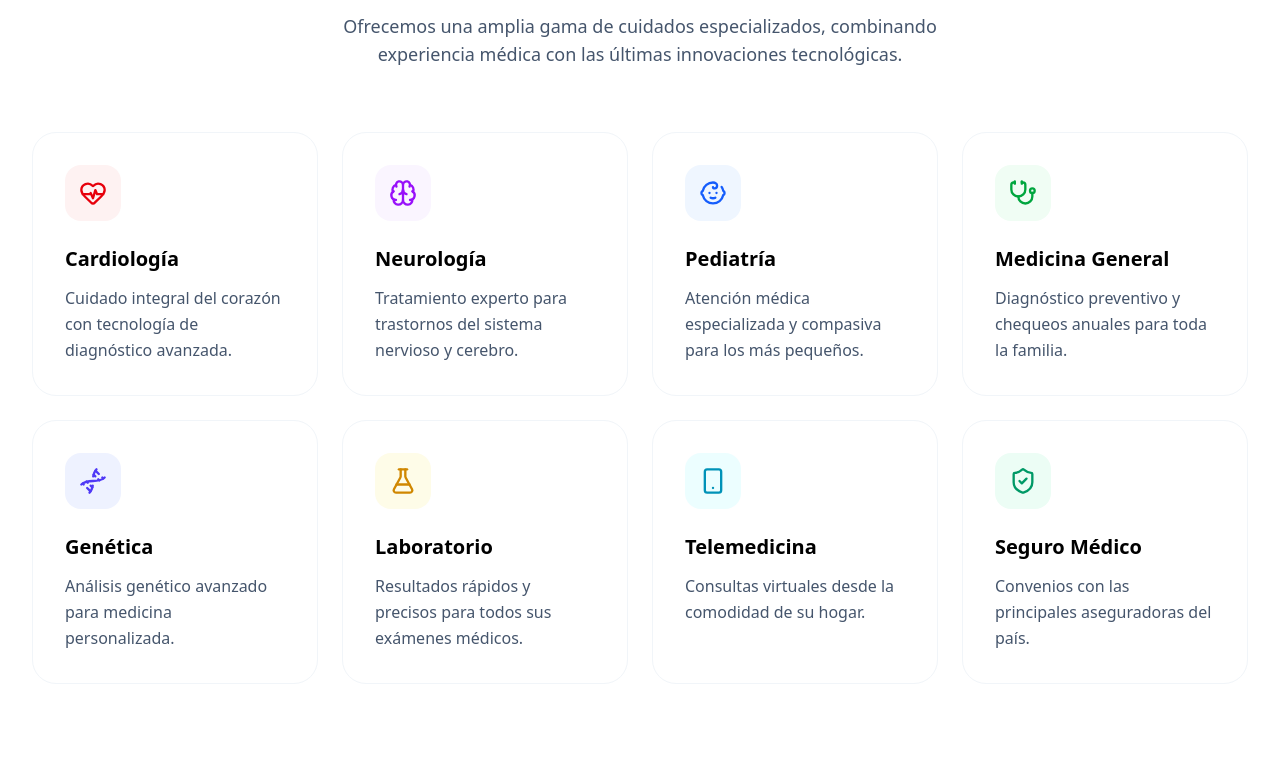
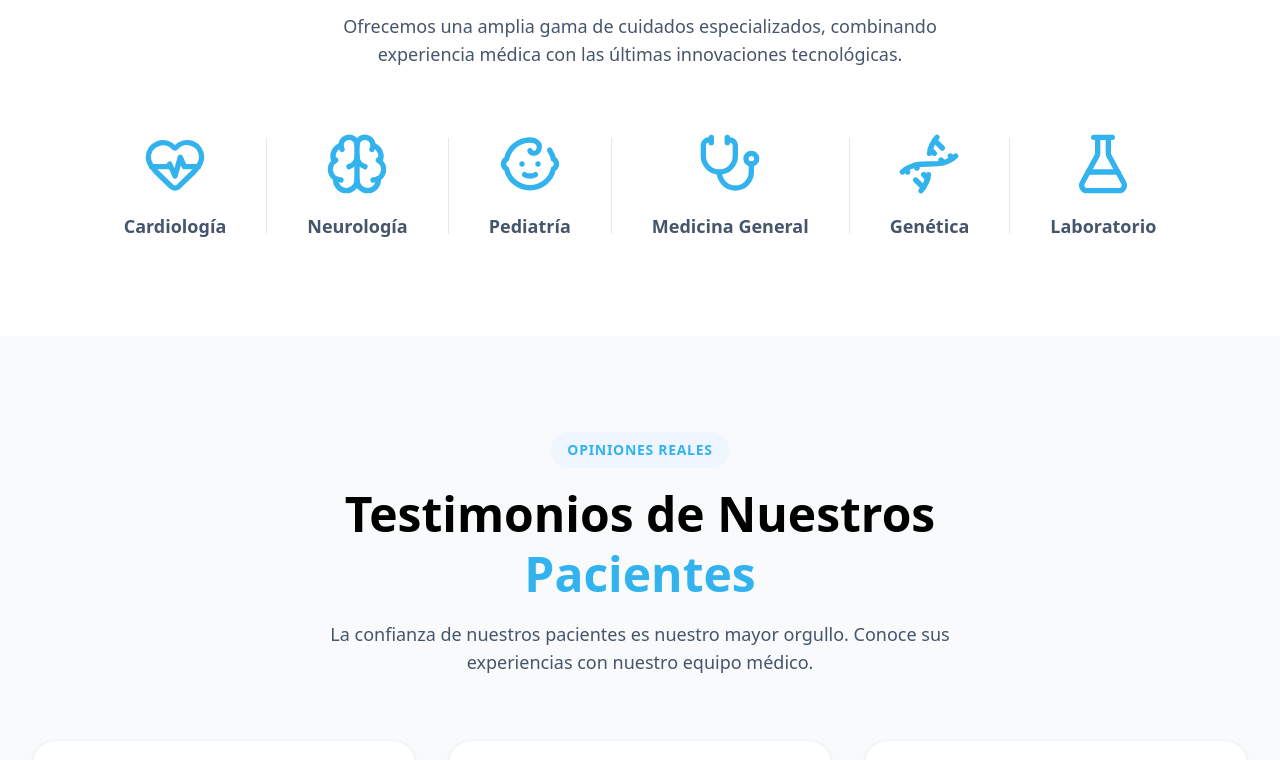
Before and after one commit to DylanZM/medisys, a Next.js app: page / in a window 1280 px wide. Shown: the part 2180-2940 px from the top of the page. Built offline with nearby package versions, Linux system fonts and the light colour scheme.

Commit message:
refactor: Remove unused animation CSS import and optimize Services component structure

```diff
--- a/app/globals.css
+++ b/app/globals.css
@@ -1,5 +1,4 @@
 @import "tailwindcss";
-@import "tw-animate-css";
 
 @custom-variant dark (&:is(.dark *));
 
--- a/components/home/Services.tsx
+++ b/components/home/Services.tsx
@@ -1,5 +1,6 @@
 "use client";
 
+import React from "react";
 import { motion } from "framer-motion";
 import { services } from "@/data/services";
 
@@ -40,7 +41,7 @@ export function Services() {
             viewport={{ once: true }}
             className="text-4xl sm:text-5xl font-bold text-black leading-tight mb-4"
           >
-            Servicios Médicos de <br/>
+            Servicios Médicos de <br />
             <span className="text-primary">Clase Mundial</span>
           </motion.h2>
           <motion.p
@@ -48,34 +49,32 @@ export function Services() {
             whileInView={{ opacity: 1, y: 0 }}
             viewport={{ once: true }}
             transition={{ delay: 0.1 }}
-            className="text-lg text-slate-600 max-w-2xl mx-auto"
+            className="text-lg text-foreground max-w-2xl mx-auto font-medium"
           >
             Ofrecemos una amplia gama de cuidados especializados, combinando experiencia médica con las últimas innovaciones tecnológicas.
           </motion.p>
         </div>
-
         <motion.div
-          variants={containerVariants}
           initial="hidden"
           whileInView="visible"
+          variants={containerVariants}
           viewport={{ once: true }}
-          className="grid grid-cols-1 sm:grid-cols-2 lg:grid-cols-4 gap-6"
+          className="flex justify-center items-center"
         >
-          {services.map((service, index) => (
-            <motion.div
-              key={index}
-              variants={itemVariants}
-              whileHover={{ y: -8, boxShadow: "0 20px 25px -5px rgb(0 0 0 / 0.1)" }}
-              className="p-8 rounded-3xl border border-slate-100 bg-white transition-all duration-300"
-            >
-              <div className={`w-14 h-14 rounded-2xl ${service.color} flex items-center justify-center mb-6`}>
-                <service.icon size={28} />
-              </div>
-              <h3 className="text-xl font-bold text-black mb-3">{service.title}</h3>
-              <p className="text-slate-600 leading-relaxed font-medium">
-                {service.description}
-              </p>
-            </motion.div>
+          {services.slice(0, 6).map((service, index) => (
+            <React.Fragment key={index}>
+              <motion.div
+                variants={itemVariants}
+                whileHover={{ scale: 1.15 }}
+                className="text-primary transition-all duration-300 flex flex-col items-center justify-center px-8"
+              >
+                <service.icon size={64} />
+                <span className="mt-4 text-lg font-semibold text-foreground">{service.title}</span>
+              </motion.div>
+              {index < 5 && (
+                <div className="h-24 border-l border-slate-200 mx-2"></div>
+              )}
+            </React.Fragment>
           ))}
         </motion.div>
       </div>
```
